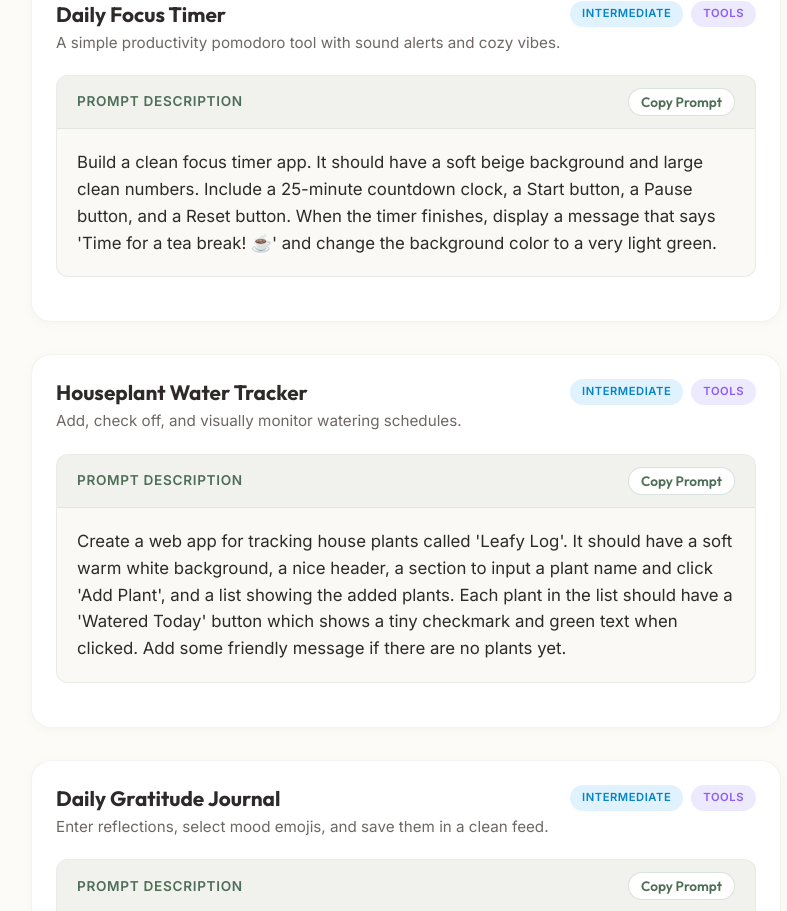
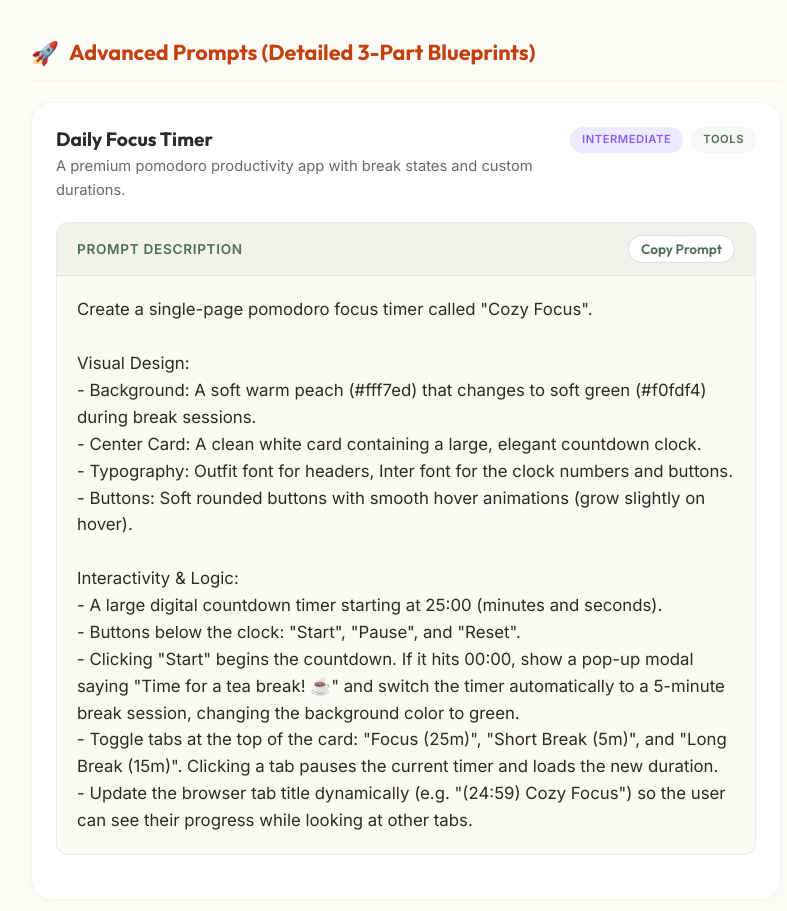
Before and after one commit to Ashio245/cozy-vibe-school, a Next.js app: page /prompts in a window 1280 px wide. Shown: the part 1856-2767 px from the top of the page, without its empty margins (234-1021 px from the left). Built offline with nearby package versions, Linux system fonts and the light colour scheme.

Commit message:
Upgrade intermediate and advanced prompts to detailed 3-part blueprints

```diff
--- a/app/prompts/page.js
+++ b/app/prompts/page.js
@@ -16,6 +16,42 @@ export default function PromptsLibrary() {
     return matchesCategory && matchesSearch;
   });
 
+  const simplePrompts = filteredPrompts.filter(p => p.difficulty === "Beginner");
+  const advancedPrompts = filteredPrompts.filter(p => p.difficulty === "Intermediate" || p.difficulty === "Advanced");
+
+  const renderPromptCard = (p, idx) => (
+    <div key={idx} style={{
+      background: "white",
+      padding: "24px",
+      borderRadius: "var(--radius-lg)",
+      border: "1px solid rgba(78, 110, 88, 0.08)",
+      boxShadow: "var(--shadow-sm)"
+    }}>
+      <div style={{ display: "flex", justifyContent: "space-between", alignItems: "flex-start", marginBottom: "12px" }}>
+        <div>
+          <h3 style={{ margin: 0, fontSize: "1.2rem" }}>{p.title}</h3>
+          <p style={{ margin: "4px 0 0 0", fontSize: "0.92rem", color: "var(--text-muted)" }}>{p.description}</p>
+        </div>
+        <div style={{ display: "flex", gap: "8px" }}>
+          <span className={`badge ${
+            p.difficulty === "Beginner"
+              ? "badge-beginner"
+              : p.difficulty === "Advanced"
+              ? "badge-advanced"
+              : "badge-tool"
+          }`} style={{ fontSize: "0.7rem" }}>
+            {p.difficulty}
+          </span>
+          <span className="badge badge-tool" style={{ fontSize: "0.7rem", backgroundColor: "rgba(78, 110, 88, 0.05)", color: "var(--color-sage)" }}>
+            {p.category}
+          </span>
+        </div>
+      </div>
+
+      <PromptBlock promptText={p.promptText} label="Prompt Description" />
+    </div>
+  );
+
   return (
     <div className="container fade-in" style={{ padding: "60px 24px" }}>
       <div style={{ textAlign: "center", marginBottom: "40px" }}>
@@ -28,7 +64,7 @@ export default function PromptsLibrary() {
       <div style={{ maxWidth: "700px", margin: "0 auto 40px auto" }}>
         <ReAnchor
           title="How to use these prompts"
-          message="First open antigravity.google and enter a project. Then find one of the prompt templates below, click 'Copy Prompt', and paste it in the chat workspace. Watch the AI agent build it instantly!"
+          message="First open your project folder in the Antigravity IDE. Then copy one of the prompt templates below, paste it into the workspace chat box on the left, and watch the builder create it instantly!"
         />
       </div>
 
@@ -88,34 +124,48 @@ export default function PromptsLibrary() {
         </div>
       </div>
 
-      {/* Prompts list */}
-      <div style={{ display: "flex", flexDirection: "column", gap: "32px", maxWidth: "750px", margin: "0 auto" }}>
-        {filteredPrompts.map((p, idx) => (
-          <div key={idx} style={{
-            background: "white",
-            padding: "24px",
-            borderRadius: "var(--radius-lg)",
-            border: "1px solid rgba(78, 110, 88, 0.08)",
-            boxShadow: "var(--shadow-sm)"
-          }}>
-            <div style={{ display: "flex", justifyContent: "space-between", alignItems: "flex-start", marginBottom: "12px" }}>
-              <div>
-                <h3 style={{ margin: 0, fontSize: "1.3rem" }}>{p.title}</h3>
-                <p style={{ margin: "4px 0 0 0", fontSize: "0.95rem", color: "var(--text-muted)" }}>{p.description}</p>
-              </div>
-              <div style={{ display: "flex", gap: "8px" }}>
-                <span className="badge badge-beginner" style={{ fontSize: "0.7rem" }}>
-                  {p.difficulty}
-                </span>
-                <span className="badge badge-tool" style={{ fontSize: "0.7rem" }}>
-                  {p.category}
-                </span>
-              </div>
+      {/* Prompts list separated by Simple and Advanced */}
+      <div style={{ display: "flex", flexDirection: "column", gap: "48px", maxWidth: "750px", margin: "0 auto" }}>
+
+        {/* Simple Prompts Section */}
+        {simplePrompts.length > 0 && (
+          <div>
+            <div style={{
+              display: "flex",
+              alignItems: "center",
+              gap: "10px",
+              marginBottom: "20px",
+              borderBottom: "2px solid var(--color-sage-light)",
+              paddingBottom: "10px"
+            }}>
+              <span style={{ fontSize: "1.4rem" }}>🌱</span>
+              <h2 style={{ margin: 0, fontSize: "1.35rem", color: "var(--color-sage)" }}>Simple Prompts (Short & Sweet Templates)</h2>
             </div>
+            <div style={{ display: "flex", flexDirection: "column", gap: "24px" }}>
+              {simplePrompts.map((p, idx) => renderPromptCard(p, idx))}
+            </div>
+          </div>
+        )}
 
-            <PromptBlock promptText={p.promptText} label="Prompt Description" />
+        {/* Advanced Prompts Section */}
+        {advancedPrompts.length > 0 && (
+          <div>
+            <div style={{
+              display: "flex",
+              alignItems: "center",
+              gap: "10px",
+              marginBottom: "20px",
+              borderBottom: "2px solid #fbf3f0",
+              paddingBottom: "10px"
+            }}>
+              <span style={{ fontSize: "1.4rem" }}>🚀</span>
+              <h2 style={{ margin: 0, fontSize: "1.35rem", color: "var(--color-terracotta)" }}>Advanced Prompts (Detailed 3-Part Blueprints)</h2>
+            </div>
+            <div style={{ display: "flex", flexDirection: "column", gap: "24px" }}>
+              {advancedPrompts.map((p, idx) => renderPromptCard(p, idx))}
+            </div>
           </div>
-        ))}
+        )}
 
         {filteredPrompts.length === 0 && (
           <div className="empty-state">
--- a/data/prompts.js
+++ b/data/prompts.js
@@ -22,36 +22,111 @@ export const prompts = [
   },
   {
     title: "Daily Focus Timer",
-    description: "A simple productivity pomodoro tool with sound alerts and cozy vibes.",
-    promptText: "Build a clean focus timer app. It should have a soft beige background and large clean numbers. Include a 25-minute countdown clock, a Start button, a Pause button, and a Reset button. When the timer finishes, display a message that says 'Time for a tea break! ☕' and change the background color to a very light green.",
+    description: "A premium pomodoro productivity app with break states and custom durations.",
+    promptText: `Create a single-page pomodoro focus timer called "Cozy Focus".
+
+Visual Design:
+- Background: A soft warm peach (#fff7ed) that changes to soft green (#f0fdf4) during break sessions.
+- Center Card: A clean white card containing a large, elegant countdown clock.
+- Typography: Outfit font for headers, Inter font for the clock numbers and buttons.
+- Buttons: Soft rounded buttons with smooth hover animations (grow slightly on hover).
+
+Interactivity & Logic:
+- A large digital countdown timer starting at 25:00 (minutes and seconds).
+- Buttons below the clock: "Start", "Pause", and "Reset".
+- Clicking "Start" begins the countdown. If it hits 00:00, show a pop-up modal saying "Time for a tea break! ☕" and switch the timer automatically to a 5-minute break session, changing the background color to green.
+- Toggle tabs at the top of the card: "Focus (25m)", "Short Break (5m)", and "Long Break (15m)". Clicking a tab pauses the current timer and loads the new duration.
+- Update the browser tab title dynamically (e.g. "(24:59) Cozy Focus") so the user can see their progress while looking at other tabs.`,
     category: "tools",
     difficulty: "Intermediate"
   },
   {
     title: "Houseplant Water Tracker",
-    description: "Add, check off, and visually monitor watering schedules.",
-    promptText: "Create a web app for tracking house plants called 'Leafy Log'. It should have a soft warm white background, a nice header, a section to input a plant name and click 'Add Plant', and a list showing the added plants. Each plant in the list should have a 'Watered Today' button which shows a tiny checkmark and green text when clicked. Add some friendly message if there are no plants yet.",
+    description: "Log your plants, set watering intervals, track due dates, and persist data.",
+    promptText: `Create a web app for tracking house plants named "Leafy Log".
+
+Visual Design:
+- Background: A soft, calming sage green tint (#f4f7f5).
+- Layout: A clean top navigation bar with a leaf logo and a grid below for plant cards.
+- Add Plant Form: A compact floating sidebar or top panel containing input fields.
+- Plant Cards: Rounded corners, subtle drop shadows, and tags showing watering status.
+
+Interactivity & Logic:
+- Form inputs: Plant Name (text input) and Watering Interval in Days (number input, defaulting to 3).
+- Clicking "Add Plant" creates a plant card in the grid.
+- Each plant card must show:
+  1. The name and watering interval (e.g., "Water every 7 days").
+  2. A status tag: "Watered Today" (green) or "Overdue! ⚠️" (soft yellow/red border).
+  3. A dynamic countdown: "Needs water in X days" based on when they last clicked watered.
+- A "Watered" button on each card. Clicking it resets the last-watered date to right now and recharges the countdown.
+- Persistence: Save the list of plants to the browser's localStorage so that reloading the page does not erase their garden.
+- Empty State: If there are no plants, show a cozy illustration placeholder and a message saying "Your garden is empty. Add your first green friend above!"`,
     category: "tools",
     difficulty: "Intermediate"
   },
   {
     title: "Daily Gratitude Journal",
-    description: "Enter reflections, select mood emojis, and save them in a clean feed.",
-    promptText: "Create a simple daily reflection journal app with a soft lavender theme. It should have a form to type in 'What made me smile today?', a dropdown selector for Mood (Happy, Calm, Tired, Inspired), and a Submit button. When submitted, add the entry to a list on the page, showing the date, the mood emoji, and the text. Include a button to clear all logs.",
+    description: "Reflect on daily moments, select mood emojis, filter by mood, and search past logs.",
+    promptText: `Build a daily reflection journal app named "Smile Logs".
+
+Visual Design:
+- Theme: Cozy lavender aesthetics using light purple backgrounds (#faf5ff) and deep purple accents (#6b21a8).
+- Typography: Soft serif style fonts for the title and Outfit for buttons.
+- Layout: Split-screen desktop layout (inputs on the left, past logs feed on the right) collapsing into a single column on mobile.
+
+Interactivity & Logic:
+- Journal Form: A textarea asking "What made you smile today?", a dropdown selector for Mood (Happy, Peaceful, Inspired, Tired), and a "Log Moment" submit button.
+- When submitted:
+  1. Add the entry to a feed on the page showing the date/time, the mood emoji, and their reflection text.
+  2. Animate the new entry card fading into the feed list.
+- Search & Filters:
+  1. A search bar above the logs feed that dynamically filters entries by keywords as the user types.
+  2. Four category filter pills: "Show All", "Happy ☀️", "Peaceful 🌸", "Inspired ✨". Clicking a pill filters the logs feed by mood.
+- Clear Option: A "Clear All Reflections" button that requests confirmation before wiping the localStorage logs database.`,
     category: "tools",
     difficulty: "Intermediate"
   },
   {
     title: "Simple Memory Match Card Game",
-    description: "A 4x4 card match game using emoji symbols.",
-    promptText: "Create a simple card matching memory game with an grid of 16 cards (8 pairs of matching emojis: 🍵, 🍪, 🌸, 📚, 🥑, 🎨, 🧸, 🐱). The cards should start face down with a light green design. When a user clicks a card, flip it to show the emoji. If two cards clicked match, keep them face up. If they don't, flip them back face down after 1 second. Show a congratulatory message when all pairs are matched.",
+    description: "A 4x4 card grid puzzle using emojis, move tracking, custom timer, and 3D card flips.",
+    promptText: `Create a browser-based card matching memory game.
+
+Visual Design:
+- Background: A cozy dark purple (#1e1b4b) to make the cards pop.
+- Game Board: A centered 4x4 grid.
+- Cards: Square shapes with a custom card-back design (a golden leaf outline on deep indigo). Cards should flip using a smooth 3D CSS rotate transition.
+- Celebrations: A full-screen overlay modal with confetti effects upon winning.
+
+Interactivity & Logic:
+- A grid of 16 cards comprising 8 matching emoji pairs (🍵, 🍪, 🌸, 📚, 🥑, 🎨, 🧸, 🐱).
+- Game Stats: A panel showing "Moves: 0" and "Time: 00s" ticking up since the first click.
+- Game Loop:
+  1. Clicking a card flips it face-up. Only 2 cards can be face-up at a time.
+  2. If they match: Keep them flipped, add a green success glow, and lock them.
+  3. If they mismatch: Wait 0.8 seconds, flip them back face-down.
+  4. Increment the Moves counter on every turn.
+- Win State: When all 8 pairs are matched, stop the timer, show the Congratulations Modal displaying their final time and move count, and offer a "Play Again" button to scramble cards and reset stats.`,
     category: "games",
     difficulty: "Advanced"
   },
   {
     title: "Word Scramble Challenger",
-    description: "A vocabulary guesser that gives hints and scores correct guesses.",
-    promptText: "Build a cozy word puzzle game. The app scrambles a word (e.g. 'vibe', 'school', 'builder', 'sandbox', 'coffee') and displays it to the player. The player types their guess in an input box and clicks 'Submit'. If correct, show a green message 'That's it!' and increase their score by 1. If incorrect, show a soft red message 'Try again!'. Include a 'New Word' button to fetch a different word.",
+    description: "Unscramble words with hints, point multipliers, streak tracking, and local leaderboards.",
+    promptText: `Build a vocabulary puzzle game called "Scribble Scramble".
+
+Visual Design:
+- Style: Cozy schoolhouse classroom blackboard mockup theme (dark slate card background with chalk-like white text).
+- Layout: Large scrambled letters displayed in the center, an input text field, and game stats aligned at the top.
+
+Interactivity & Logic:
+- Word Database: A list of cozy words (vibe, school, builder, sandbox, coffee, tea, garden, leafy).
+- Game Play:
+  1. Scramble the letters of a chosen word and display them.
+  2. The player types their guess and hits "Guess".
+  3. Correct Guess: Turn the input background soft green, show a checkmark, add points to their score, increase their "Correct Streak" count, and load a new word after 1.5 seconds.
+  4. Incorrect Guess: Shake the input field, turn it soft red, and show a helpful hint ("Try starting with the letter [X]").
+- Hint Button: Reveals the first letter of the word but halves the points rewarded for that word.
+- Scoring & Leaderboard: Save the player's highest score streak to localStorage as "Personal Best" and display it on the sidebar.`,
     category: "games",
     difficulty: "Intermediate"
   }
```
